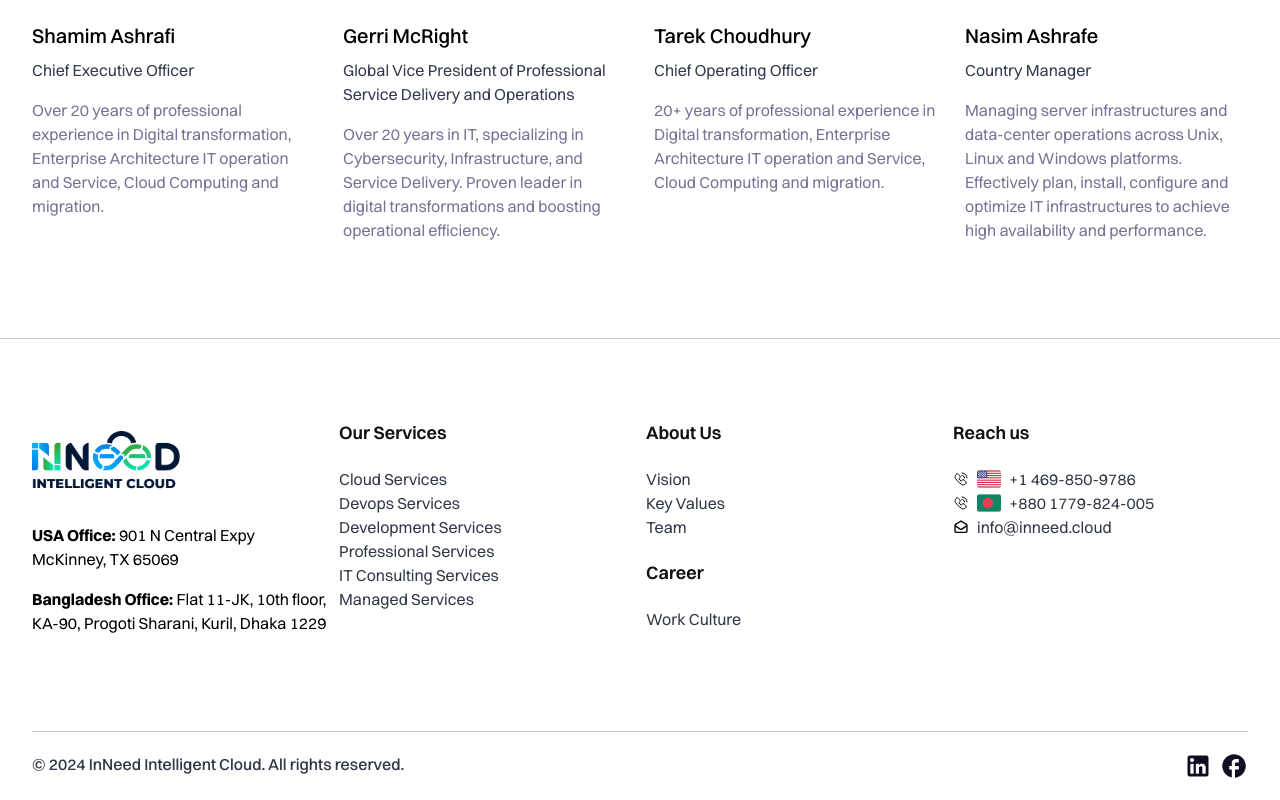
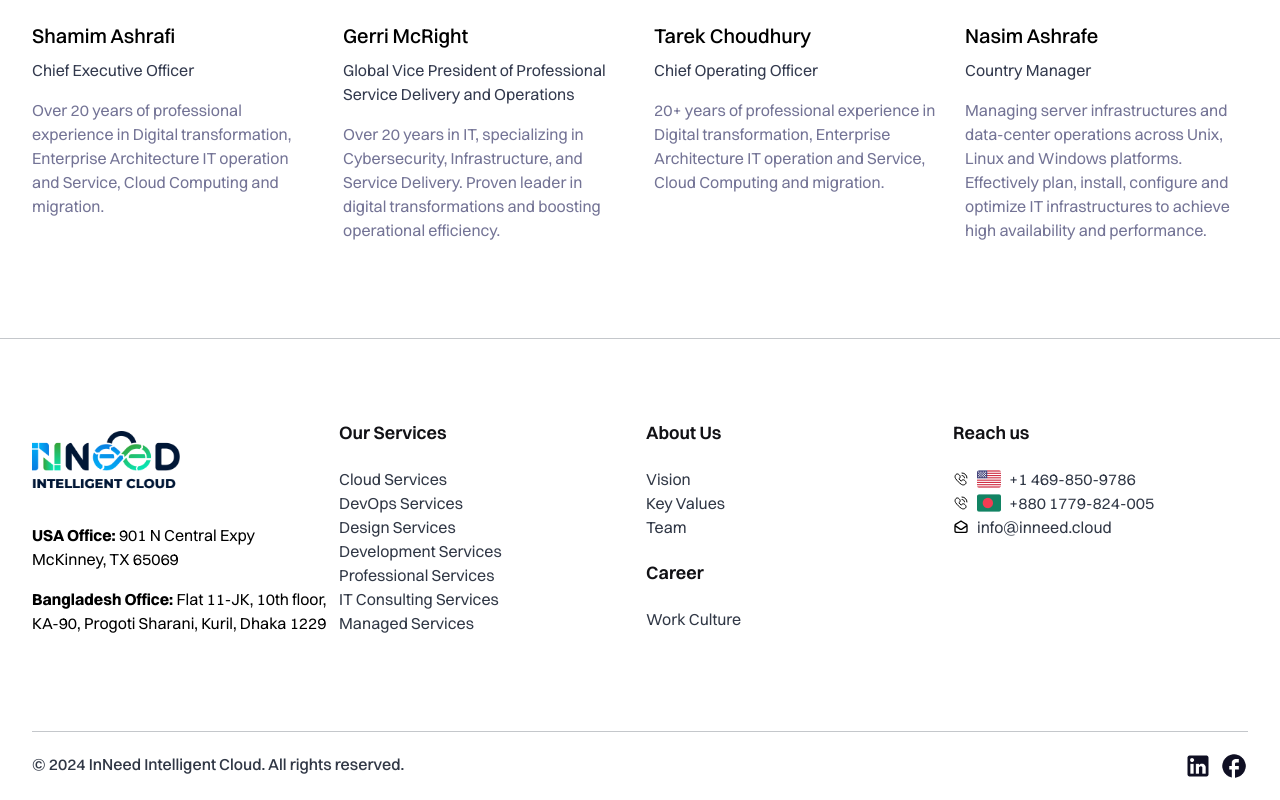
Before and after one commit to daniyalk-dev/cloud-solution, a Next.js app: page /about-us in a window 1280 px wide. Shown: the part 5102-5902 px from the top of the page. Built offline with nearby package versions, Linux system fonts and the light colour scheme.

Commit message:
fixed footer links

```diff
--- a/src/app/about-us/_components/intro.tsx
+++ b/src/app/about-us/_components/intro.tsx
@@ -22,7 +22,7 @@ const Intro = () => {
         potential.`}
         </p>
         <div className="flex justify-center my-6 sm:my-12">
-          <CTA_Btn label="careers" href="https://careers.inneed.cloud/" />
+          <CTA_Btn label="careers" href="https://pk.indeed.com/" />
         </div>
       </div>
     </section>
--- a/src/components/footer.tsx
+++ b/src/components/footer.tsx
@@ -67,25 +67,26 @@ const Footer = () => {
     {
       label: "our services",
       items: [
-        { label: "cloud services", href: "/cloud-services" },
-        { label: "devops services", href: "/devops-services" },
-        { label: "development services", href: "/dev-services" },
-        { label: "professional services", href: "/professional-services" },
-        { label: "IT consulting services", href: "/it-consulting-services" },
-        { label: "managed services", href: "/managed-services" },
+        { label: "cloud services", href: "/#cloud-services" },
+        { label: "devOps services", href: "/#devops-services" },
+        { label: "design services", href: "/#design-services" },
+        { label: "development services", href: "/#development-services" },
+        { label: "professional services", href: "/#professional-services" },
+        { label: "IT consulting services", href: "/#it-consulting-services" },
+        { label: "managed services", href: "/#managed-services" },
       ],
     },
     {
       label: "about us",
       items: [
-        { label: "vision", href: "/about-vision" },
-        { label: "key values", href: "/key-values" },
-        { label: "team", href: "/about-team" },
+        { label: "vision", href: "/about-us#vision" },
+        { label: "key values", href: "/about-us#key-values" },
+        { label: "team", href: "/about-us?team=executive-team#our-team" },
       ],
     },
     {
       label: "career",
-      items: [{ label: "work culture", href: "/work-culture" }],
+      items: [{ label: "work culture", href: "/about-us#key-values" }],
     },
   ];
 
--- a/src/components/header.tsx
+++ b/src/components/header.tsx
@@ -60,7 +60,7 @@ const Header: React.FC = () => {
         { label: "design services", href: "/#design-services" },
         { label: "development services", href: "/#development-services" },
         { label: "professional services", href: "/#professional-services" },
-        { label: "it consulting services", href: "/#it-consulting-services" },
+        { label: "IT consulting services", href: "/#it-consulting-services" },
         { label: "managed services", href: "/#managed-services" },
       ],
       image: ServicesImage,
```
